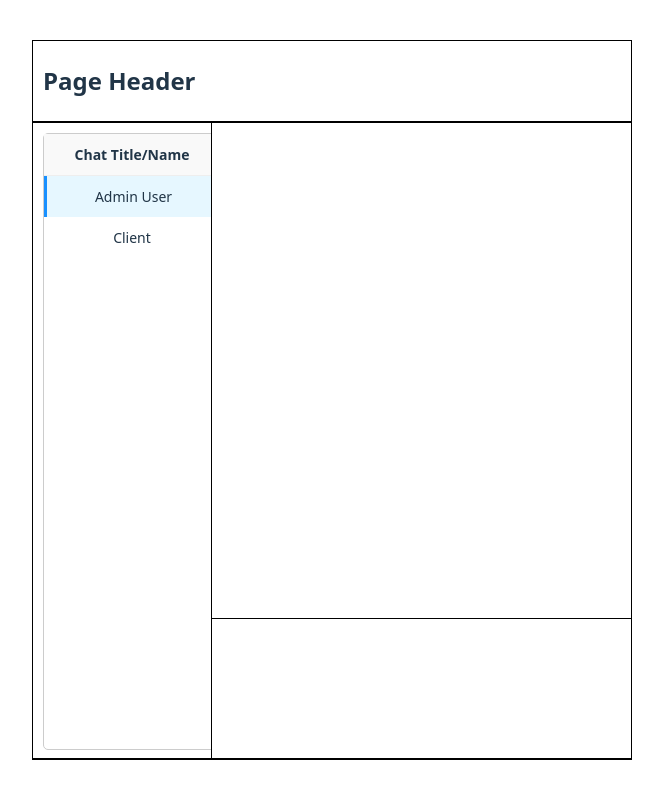
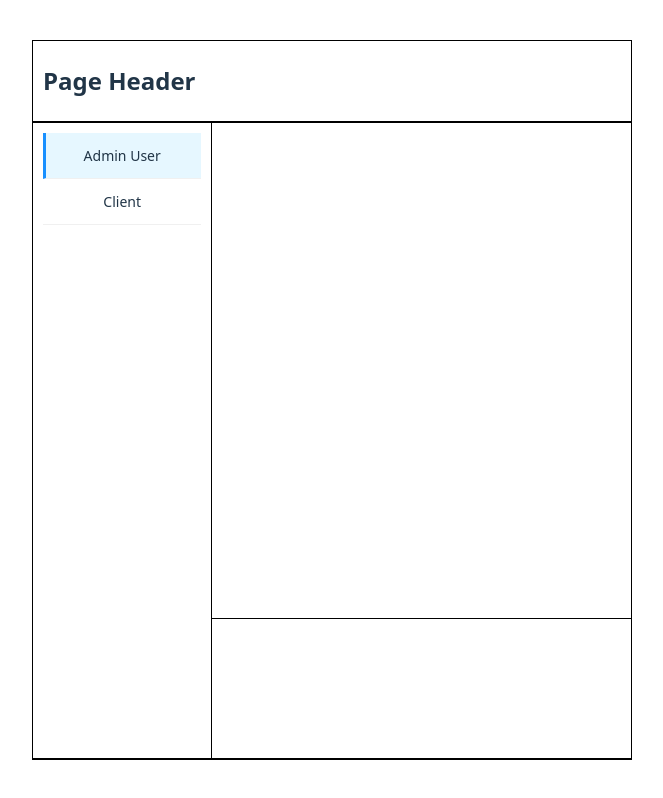
Before and after one commit to ErebDuin/LinkChat-frontend, a React (Vite) app: page /chat in a window 1280 px wide. Shown: the whole page, without its empty margins (308-971 px from the left). Built offline with nearby package versions, Linux system fonts and the light colour scheme.

Commit message:
fixing Participants EP

```diff
--- a/src/components/Participants.css
+++ /dev/null
@@ -1,41 +0,0 @@
-.participants-container {
-    border: 1px solid #ccc;
-    border-radius: 5px;
-    height: 100%;
-    display: flex;
-    flex-direction: column;
-    width: 176px;
-  }
-
-  .participants-header {
-    padding: 10px;
-    border-bottom: 1px solid #eee;
-    font-weight: bold;
-    background-color: #f9f9f9;
-  }
-
-  .participants-header h3 {
-    margin: 0;
-    font-size: 14px;
-  }
-
-  .participants-list {
-    overflow-y: auto;
-    flex-grow: 1;
-  }
-
-  .participant {
-    padding: 10px;
-    cursor: pointer;
-    transition: background-color 0.2s;
-    font-size: 14px;
-  }
-
-  .participant:hover {
-    background-color: #f5f5f5;
-  }
-
-  .participant.active {
-    background-color: #e6f7ff;
-    border-left: 3px solid #1890ff;
-  }
--- a/src/components/Participants.jsx
+++ b/src/components/Participants.jsx
@@ -1,5 +1,5 @@
 import { useState } from 'react';
-import './Participants.css';
+import styles from './Participants.module.css';
 
 const Participants = () => {
   const [participants, setParticipants] = useState([
@@ -14,15 +14,12 @@ const Participants = () => {
   };
 
   return (
-    <div className="participants-container">
-      <div className="participants-header">
-        <h3>Chat Title/Name</h3>
-      </div>
-      <div className="participants-list">
+    <div className={styles.participantsContainer}>
+      <div className={styles.participantsList}>
         {participants.map(participant => (
           <div
             key={participant.id}
-            className={`participant ${participant.isActive ? 'active' : ''}`}
+            className={`${styles.participant} ${participant.isActive ? styles.active : ''}`}
             onClick={() => handleParticipantClick(participant.id)}
           >
             {participant.name}
--- /dev/null
+++ b/src/components/Participants.module.css
@@ -0,0 +1,31 @@
+.participantsContainer {
+  height: 100%;
+  width: 100%;
+  display: flex;
+  flex-direction: column;
+  border: none;
+}
+
+.participantsList {
+  overflow-y: auto;
+  flex-grow: 1;
+  padding: 0;
+}
+
+.participant {
+  padding: 12px 15px;
+  cursor: pointer;
+  transition: background-color 0.2s;
+  font-size: 14px;
+  border-bottom: 1px solid #f0f0f0;
+}
+
+.participant:hover {
+  background-color: #f5f5f5;
+}
+
+.participant.active {
+  background-color: #e6f7ff;
+  border-left: 3px solid #1890ff;
+  padding-left: 12px;
+}
```
